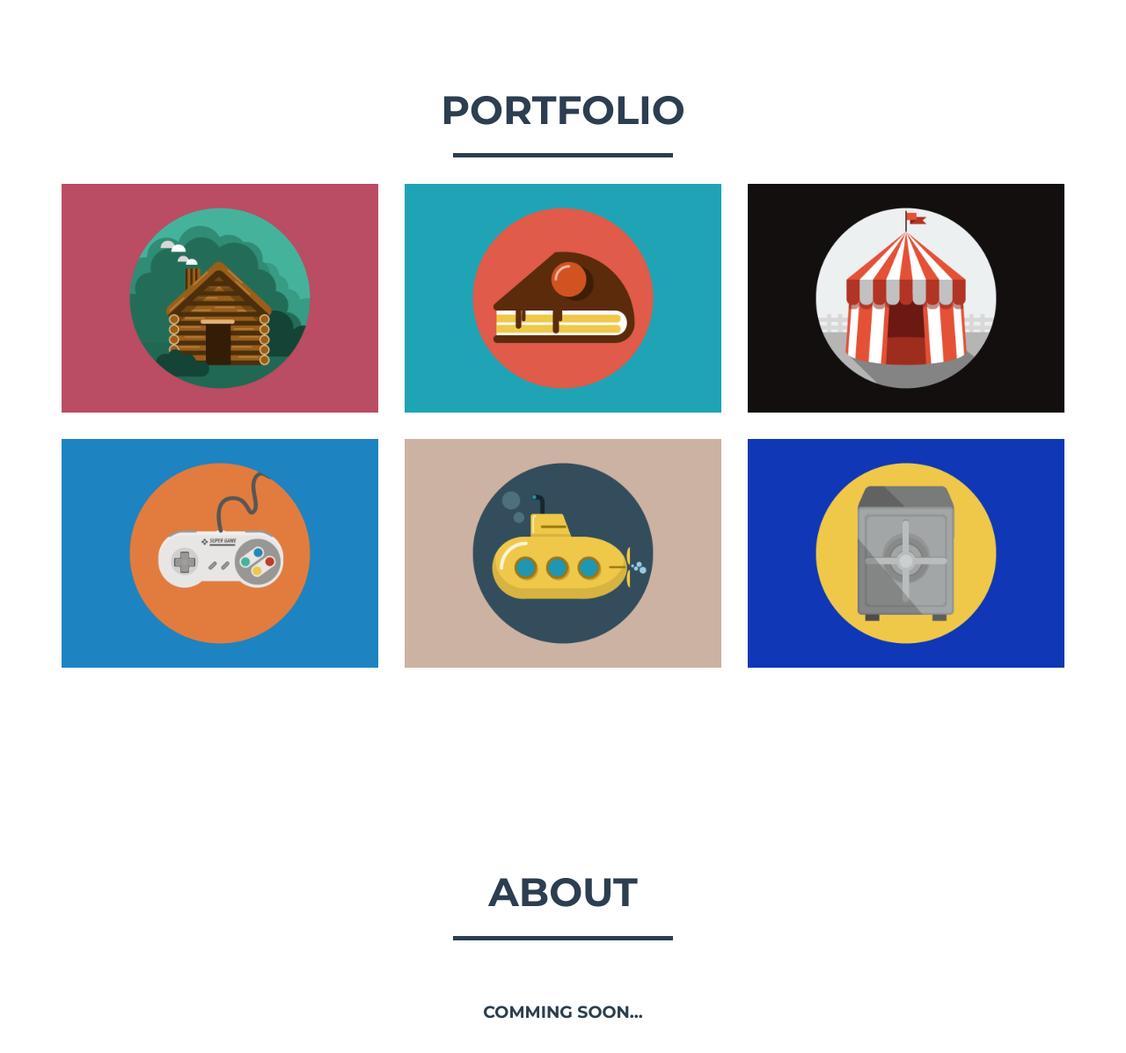
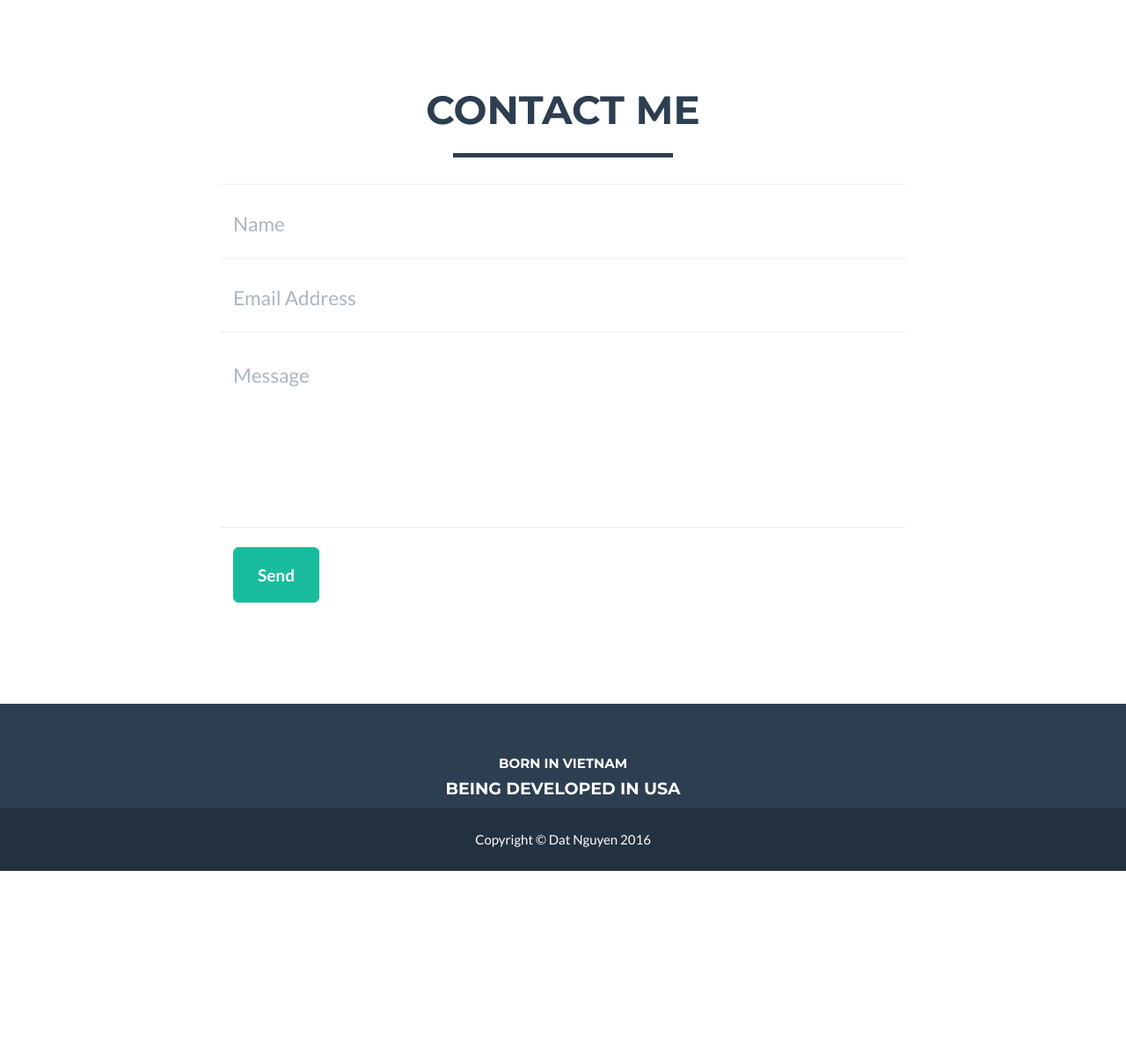
Before and after one commit to dat-ai/dat-ai.github.io, a Jekyll site: the page built from index.html, in a window 1280 px wide and 1400 px high, scrolled down 939 px. Shown: the part 163-1360 px from the top of the window at 88% size. Built offline with Jekyll 4.4.1, drawn with Linux system fonts in a browser that asks for light colours; after the commit the page ends 2092 px from its top, so only the background shows below that.

Commit message:
Update default.html

```diff
--- a/_layouts/default.html
+++ b/_layouts/default.html
@@ -4,9 +4,6 @@
     <body id="page-top" class="index">
     {% include nav.html %}
     {% include header.html %}
-    {% include portfolio_grid.html %}
-    {% include about.html %}
-
     {% if site.contact == "static" %}
     {% include contact_static.html %}
     {% elsif site.contact == "disqus" %}
```
